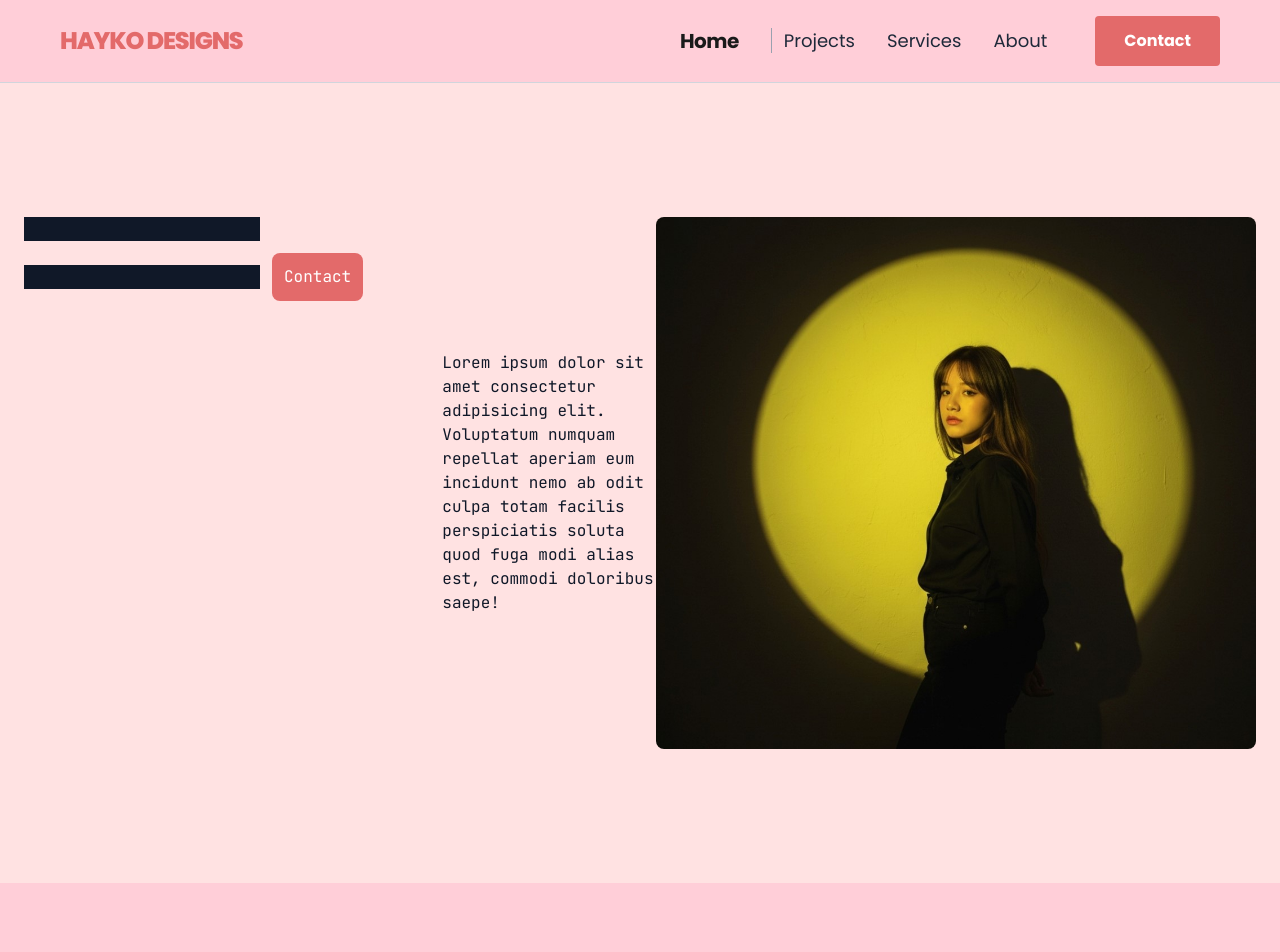
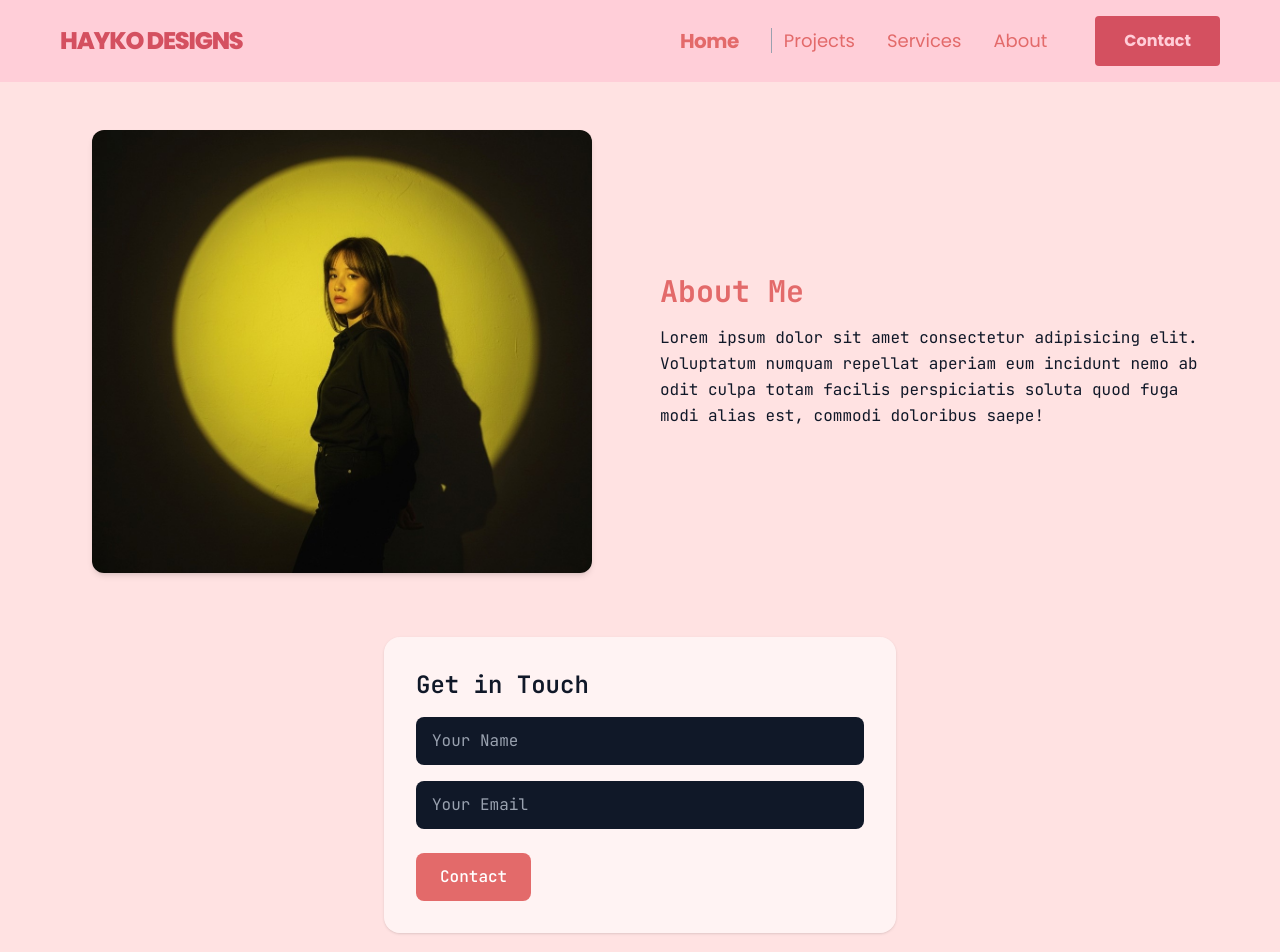
Before and after one commit to kyawzawlwin1/haythikokopage, a React (Vite) app: page /about in a window 1280 px wide. Shown: the top 952 px of the page. Built offline with nearby package versions, Linux system fonts and the light colour scheme.

Commit message:
feat:addsup

```diff
--- a/src/components/Header.jsx
+++ b/src/components/Header.jsx
@@ -4,14 +4,14 @@ import { BiMenu } from "react-icons/bi";
 
 const Header = () => {
   return (
-    <header className="font-poppins sticky top-0 z-50 bg-[#FFCED8] w-full border-b border-gray-300 px-[30px] lg:px-[60px] ">
+    <header className="font-poppins sticky top-0 z-50 bg-[#FFCED8] w-full   px-[30px] lg:px-[60px] ">
       {/* relative div */}
       <div className="mx-auto w-full relative">
         {/* nav bar */}
         <nav className="flex items-center justify-between w-full py-4 relative">
           {/* Logo Section */}
           <div>
-            <a className="font-poppins font-extrabold text-[#E36A6A] text-xl md:text-2xl tracking-tighter cursor-pointer hover:opacity-80 transition-opacity">
+            <a className="font-poppins font-extrabold text-[#D45060] text-xl md:text-2xl tracking-tighter cursor-pointer hover:opacity-80 transition-opacity">
               HAYKO DESIGNS
             </a>
           </div>
@@ -36,7 +36,7 @@ const Header = () => {
               <li>
                 <Link
                   href="/"
-                  className="text-[#1a1a1a] font-bold tracking-tight hover:text-[gray-500] transition-all duration-300 text-xl"
+                  className="text-[#E36A6A] font-JetBrains Mono font-bold tracking-tight hover:text-[gray-500] transition-all duration-300 text-xl"
                 >
                   Home
                 </Link>
@@ -44,7 +44,7 @@ const Header = () => {
               <li>
                 <Link
                   href="/Projects"
-                  className="text-gray-800 text-lg border-l border-gray-400 pl-3 hover:text-gray-500 transition-all"
+                  className="text-[#E36A6A] text-lg font-JetBrains Mono border-l border-gray-400 pl-3 hover:text-gray-500 transition-all"
                 >
                   Projects
                 </Link>
@@ -52,7 +52,7 @@ const Header = () => {
               <li>
                 <Link
                   href="/services"
-                  className="text-gray-800 text-lg hover:text-gray-500 transition-all"
+                  className="text-[#E36A6A] text-lg font-JetBrains Mono hover:text-gray-500 transition-all"
                 >
                   Services
                 </Link>
@@ -60,7 +60,7 @@ const Header = () => {
               <li>
                 <Link
                   href="/about"
-                  className="text-gray-800 text-lg hover:text-gray-500 transition-all"
+                  className="text-[#E36A6A] text-lg font-JetBrains Mono hover:text-gray-500 transition-all"
                 >
                   About
                 </Link>
@@ -69,7 +69,7 @@ const Header = () => {
           </div>
           {/* Desktop Contact Button */}
           <div className="hidden md:block">
-            <button className="bg-[#E36A6A] text-white font-bold px-7 py-3 border border-transparent transition-all duration-300 hover:bg-stone-300 hover:text-gray-900 hover:border-gray-900 hover:scale-105 active:scale-95 focus:outline-none rounded-sm">
+            <button className="bg-[#D45060] text-[#FFCED8] font-bold px-7 py-3 border border-transparent transition-all duration-300 hover:bg-[#FFCED8] hover:text-gray-900 hover:border-[#D45060] hover:scale-105 active:scale-95 focus:outline-none rounded-sm">
               Contact
             </button>
           </div>
@@ -81,7 +81,7 @@ const Header = () => {
           <div className="w-full h-[100vh] pt-4 px-[7%] fixed top-0 right-0 bg-[#FFCED8] hidden peer-checked:flex flex-col gap-3 border-b border-gray-300 md:hidden z-40 transform -translate-x-full peer-checked:translate-x-0 transition-transform duration-300 ease-in-out">
             <Link
               href="/"
-              className=" text-[#1a1a1a] font-bold text-xl hover:opacity-60 "
+              className="text-[#E36A6A] font-bold text-xl hover:opacity-60"
             >
               Home
             </Link>
@@ -103,7 +103,7 @@ const Header = () => {
             >
               About
             </Link>
-            <button className="px-3 py-3 bg-gray-900 text-white text-center font-bold  tracking-wide uppercase text-sm rounded-sm hover:bg-[#FFFBF1] hover:text-gray-300">
+            <button className="self-start px-6 py-2.5 bg-gray-900 text-white text-center font-bold tracking-wide uppercase text-sm rounded-sm hover:bg-[#FFFBF1] hover:text-gray-900 transition-colors">
               Contact
             </button>
           </div>
--- a/src/features/static/components/HeroSection.jsx
+++ b/src/features/static/components/HeroSection.jsx
@@ -26,25 +26,28 @@ const HeroSection = () => (
     </section>
     {/* #explanation */}
     <section className="flex flex-col sm:flex-row justify-around items-center min-h-[300px] bg-[#FF9D9D] px-[60px] sm:py-12 px-[60px]  ">
-      {/* container */}
-      <div className="flex flex-col justify-center items-center px-10 gap-3 lg:self-start">
+      {/* container for logo  */}
+      <div className="flex flex-col justify-center items-center lg:self-start  px-10 lg:px-1  font-poppins">
         {/* welcome     */}
-        <h1 className=" text-[45px] font-bold font-sans text-center pt-[30px] text-[#E36A6A]">
-          Welcome to
+        <h1 className="text-[54px] lg:text-[45px] font-bold text-center pt-[30px] text-[#E36A6A]">
+          Welcome
         </h1>
-        <h3 className="text-[45px]  font-bold font-sans text-[#E36A6A]">
+        <p className="text-[34px] lg:text-[30px] font-bold text-center text-[#E36A6A]">
+          to
+        </p>
+        <h3 className="text-[40px] lg:text-[45px] font-bold text-[#E36A6A]">
           HaykoDesigns
         </h3>
       </div>
       {/* container for para and some texts */}
       <div className="space-y-6 sm:space-y-8 flex flex-col justify-center items-center w-full max-w-4xl  py-6 px-4 sm:px-6 text-center">
-        <p className="font-JetBrains Mono text-sm sm:text-base md:text-xl text-primary-light-pink leading-relaxed tracking-wide">
+        <p className="font-JetBrains Mono text-sm sm:text-base md:text-xl text-[#D45060] leading-relaxed tracking-wide">
           My work blends creativity, structure, and innovation to transform
           spaces into powerful visual experiences. Every project is designed
           with precision, emotion, and a unique architectural identity that
           stands out from the ordinary.
         </p>
-        <div className="flex">
+        <div className="flex ">
           <p>
             One Lorem ipsum dolor sit amet, consectetur adipisicing elit. Hic,
             consequuntur.
--- a/src/pages/AboutPage.jsx
+++ b/src/pages/AboutPage.jsx
@@ -2,40 +2,52 @@ import React from "react";
 import haythikoko from "../assets/about.jpg";
 const AboutPage = () => {
   return (
-    <section className="flex items-center justify-center min-h-screen px-6 py-12 bg-[#FFE2E2]">
-      <div className="flex">
-        <div>
-          <form action="">
-            <input type="text" className="bg-gray-900" />
-            <input type="text" className="bg-gray-900" />
-            <button className="bg-[#E36A6A] rounded-lg p-3 m-3">Contact</button>
+    <section className="min-h-screen px-6 py-12 bg-[#FFE2E2]">
+      <div className="max-w-6xl mx-auto flex flex-col gap-16">
+        {/* 1. PHOTO & BIO FIRST (Top on mobile, side-by-side on desktop) */}
+        <div className="flex flex-col md:flex-row items-center justify-between gap-10">
+          <div className="w-full md:w-1/2 flex justify-center">
+            <img
+              src={haythikoko}
+              alt="Hayko Designs"
+              className="w-full max-w-[400px] lg:max-w-[500px] h-auto rounded-xl object-cover shadow-md"
+            />
+          </div>
+
+          <div className="w-full md:w-1/2 flex flex-col gap-4 text-gray-900">
+            <h2 className="text-3xl font-bold text-[#E36A6A]">About Me</h2>
+            <p className="leading-relaxed">
+              Lorem ipsum dolor sit amet consectetur adipisicing elit.
+              Voluptatum numquam repellat aperiam eum incidunt nemo ab odit
+              culpa totam facilis perspiciatis soluta quod fuga modi alias est,
+              commodi doloribus saepe!
+            </p>
+          </div>
+        </div>
+
+        {/* 2. CONTACT FORM SECOND (Cleanly stacked inputs) */}
+        <div className="w-full max-w-lg mx-auto bg-white/60 p-6 sm:p-8 rounded-2xl shadow-sm">
+          <h3 className="text-2xl font-semibold text-gray-900 mb-4">
+            Get in Touch
+          </h3>
+          <form action="" className="flex flex-col gap-4">
+            <input
+              type="text"
+              placeholder="Your Name"
+              className="w-full bg-gray-900 text-white placeholder-gray-400 px-4 py-3 rounded-lg focus:outline-none focus:ring-2 focus:ring-[#E36A6A]"
+            />
+            <input
+              type="email"
+              placeholder="Your Email"
+              className="w-full bg-gray-900 text-white placeholder-gray-400 px-4 py-3 rounded-lg focus:outline-none focus:ring-2 focus:ring-[#E36A6A]"
+            />
+            <button
+              type="submit"
+              className="bg-[#E36A6A] hover:bg-[#d15858] text-white font-medium rounded-lg px-6 py-3 mt-2 transition-colors self-start"
+            >
+              Contact
+            </button>
           </form>
-        </div>
-        <div className="self-center">
-          <p className="text-gray-900 max-w-[300px]">
-            Lorem ipsum dolor sit amet consectetur adipisicing elit. Voluptatum
-            numquam repellat aperiam eum incidunt nemo ab odit culpa totam
-            facilis perspiciatis soluta quod fuga modi alias est, commodi
-            doloribus saepe!
-          </p>
-        </div>
-        <div>
-          {/* <p className="text-gray-900">
-          With a passion for sustainable design, I believe that every structure
-          should tell a story. My approach focuses on harmonizing the
-          environment with contemporary architectural elements
-        </p> */}
-
-          {/* Professional Bio: သူမရဲ့ ပညာအရည်အချင်းနဲ့ အလုပ်အတွေ့အကြုံ အကျဉ်းချုပ်။
-        Vision/Philosophy: သူမရဲ့ ဒီဇိုင်းစတိုင်က ဘယ်လိုမျိုးလဲ? (ဥပမာ-
-        Minimalist လား၊ ဒါမှမဟုတ် Sustainable ဖြစ်တာကို အားပေးတာလား?)
-        Achievements: ရရှိဖူးတဲ့ ဆုတံဆိပ်တွေ ဒါမှမဟုတ် ထင်ရှားတဲ့ project
-        ကြီးတွေအကြောင်း ဒီမှာထည့် */}
-          <img
-            src={haythikoko}
-            alt=""
-            className="max-w-[600px] h-full rounded-lg overflow-hidden"
-          />
         </div>
       </div>
     </section>
```
